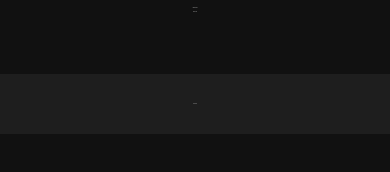
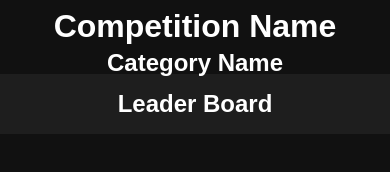
Before and after one commit to Rollem1/DISC-Leaderboard, a website: page public/index.html in a window 390 px wide. Drawn offline with Linux system fonts and the light colour scheme; no server answers.

Commit message:
Mobile format update

```diff
--- a/public/style.css
+++ b/public/style.css
@@ -307,18 +307,13 @@ input[type="file"].admin-input {
   --mobile-scale: 0.55; /* 55% of desktop size */
 }
 
-/* MOBILE FONT SCALE-DOWN */
+/* =========================================================
+   MOBILE INLINE FONT OVERRIDE (NUCLEAR OPTION)
+   ========================================================= */
 @media (max-width: 600px) {
-  /* Reduce all admin-controlled font sizes by ~50% */
-  h1, h2,
-  #currentSkater, #nextSkater,
-  .leaderboard-row,
-  .leaderboard-row .position,
-  .leaderboard-row .name,
-  .leaderboard-row .club,
-  .leaderboard-row .score,
-  #generalMessage,
-  #warmupList > div {
-    font-size: calc(var(--mobile-scale, 0.55) * 1px) !important;
+  /* Override any element with inline font-size */
+  [style*="font-size"] {
+    font-size: 20px !important;
+    line-height: 1.2 !important;
   }
 }
```
